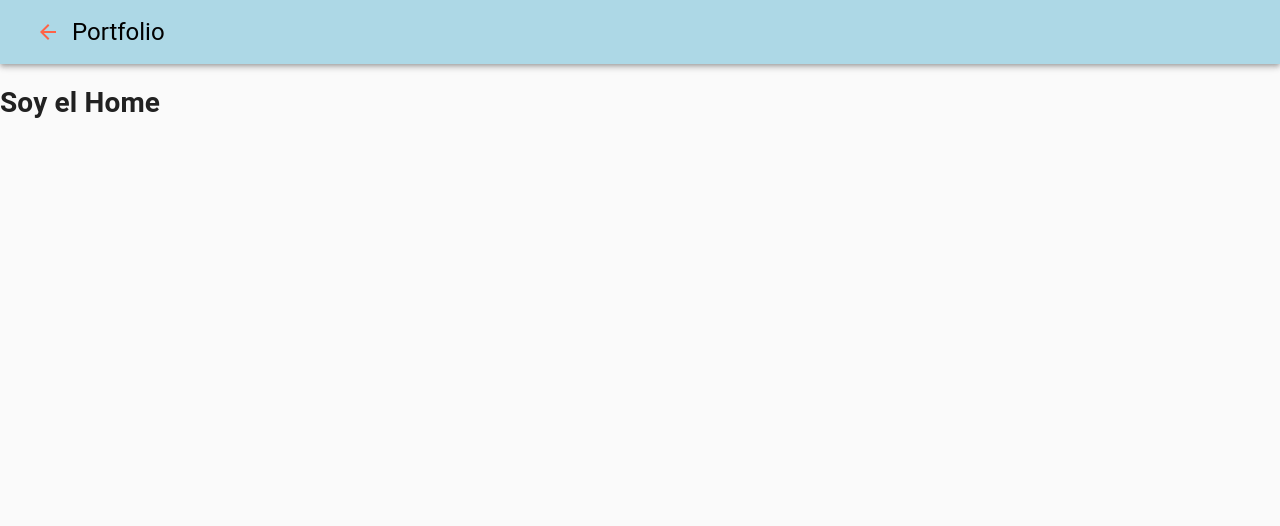
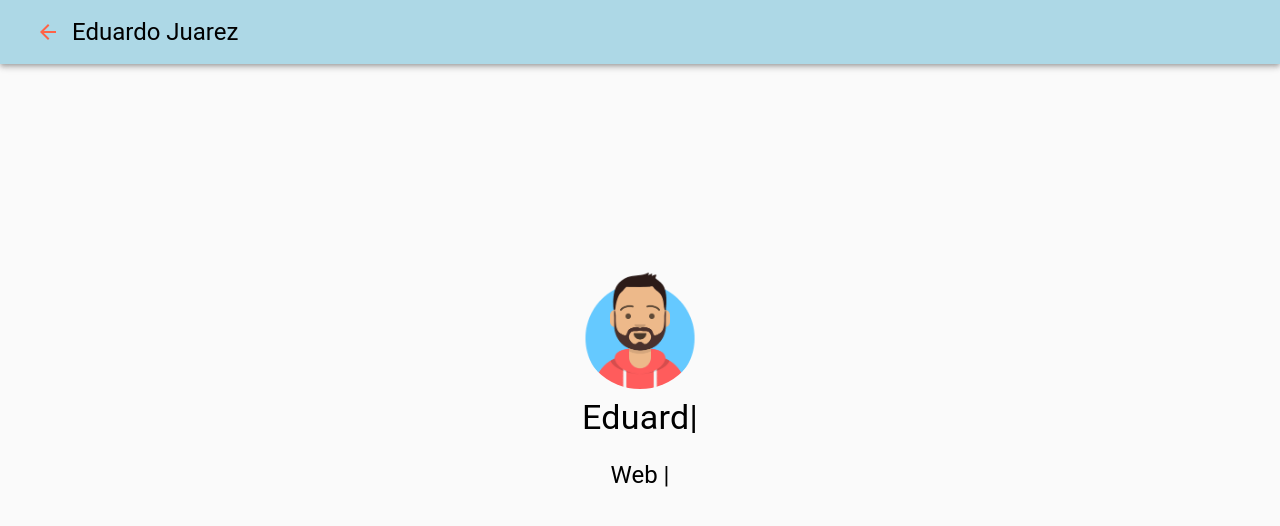
Before and after one commit to edujuarez/portfolio, a React (Create React App) app: page / in a window 1280 px wide. Shown: the top 526 px of the page. Built offline with nearby package versions, Linux system fonts and the light colour scheme.

Commit message:
home changes

```diff
--- a/package.json
+++ b/package.json
@@ -11,7 +11,8 @@
     "@testing-library/user-event": "^7.2.1",
     "react": "^16.13.1",
     "react-dom": "^16.13.1",
-    "react-scripts": "3.4.1"
+    "react-scripts": "3.4.1",
+    "react-typed": "^1.2.0"
   },
   "scripts": {
     "start": "react-scripts start",
--- a/src/components/home/home.jsx
+++ b/src/components/home/home.jsx
@@ -1,11 +1,50 @@
 import React from 'react'
+import { Typography, Avatar, Grid, Box } from "@material-ui/core";
+import { makeStyles } from '@material-ui/core/styles'
+import Typed from 'react-typed'
+import avatar from '../images/avatar.png'
+
+
+//CSS
+const useStyles = makeStyles (theme => ({
+    avatar: {
+        width: theme.spacing(15),
+        height: theme.spacing(15),
+        margin: theme.spacing(1)
+    },
+    title: {
+        color: 'black'
+    },
+    subtitle: {
+        color: 'black',
+        marginBottom:'3rem'
+    },
+    typedContainer: {
+        position: "absolute",
+        top: "50%",
+        left: "50%",
+        transform: "translate(-50%, -50%)",
+        width: "100vw",
+        textAlign: "center",
+        zIndex: 1
+    }
+}))
 
 const Home = () => {
-
- return(
-    <div>
-        <h1>Soy el Home</h1>
-    </div>
+    const classes = useStyles()
+    return(
+    <Box className={classes.typedContainer}>
+        <Grid container justify="center">
+            <Avatar className={classes.avatar} src={avatar} alt="Eduardo Juarez"/>
+        </Grid>
+        <Typography variant="h4" className={classes.title}>
+            <Typed strings={["Eduardo Juarez"]} typeSpeed="40"/>
+        </Typography>
+        <br />
+        <Typography  className={classes.subtitle} variant="h5">
+            <Typed strings={["Web Developer", "React","JavaScipt"]} typeSpeed="60" backSpeed="60" loop/>
+        </Typography>
+    </Box>
 )
 }
 export default Home
--- a/src/components/menu/menu.jsx
+++ b/src/components/menu/menu.jsx
@@ -6,7 +6,7 @@ import avatar from '../images/avatar.png'
 import MovilMenu from '@material-ui/core/Drawer'
 
 //css Styles
-const useStyles = makeStyles (theme=>({
+const useStyles = makeStyles (theme => ({
     menuSlider: {
         width: 250,
         background: 'wheet',
@@ -53,7 +53,7 @@ const Menu = () => {
     const classes = useStyles()
 
     const sideList = slider => (
-        <Box className={classes.menuSlider} component="div">
+        <Box className={classes.menuSlider} component="div" onClick={toggleSlider(slider, false)}>
                 <Avatar className={classes.avatar}src={avatar} alt="Eduardo Juarez"/>
                 <Divider/>
                 <List>
@@ -69,21 +69,19 @@ const Menu = () => {
                     ))}
                 </List>
             </Box>
-
-    )
+    );
     return(
         <>
-
             <Box component="nav">
                 <AppBar position='static' style={{background: "lightblue"}}>
                     <Toolbar>
-                        <IconButton onClick={toggleSlider("rigth", true)}>
+                        <IconButton onClick={toggleSlider("right", true)}>
                             <ArrowBack style={{color: "tomato"}} />
                         </IconButton>
                         <Typography style= {{color:"black"}} variant='h5'>
-                            Portfolio
+                            Eduardo Juarez
                         </Typography>
-                        <MovilMenu anchor="right" open={state.right }>
+                        <MovilMenu anchor="left" open={state.right} onClose={toggleSlider("right", false)}>
                             {sideList("right")}
                         </MovilMenu>
                     </Toolbar>
```
Also changed, not shown: src/components/home/menu.module.css (deleted), src/components/menu/menu.module.css (deleted), 1 other file (tests, documents, lock files or other folders).
